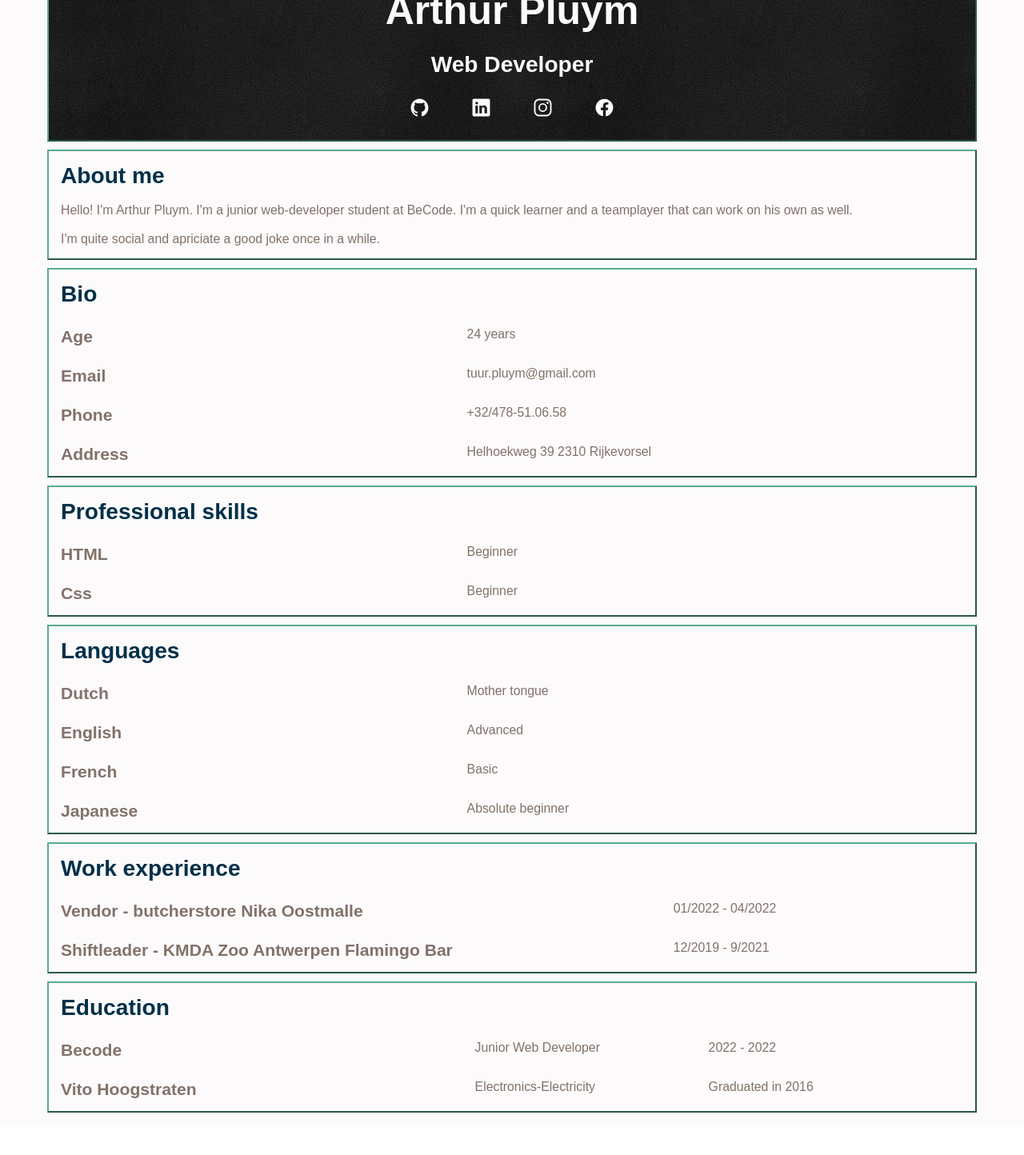
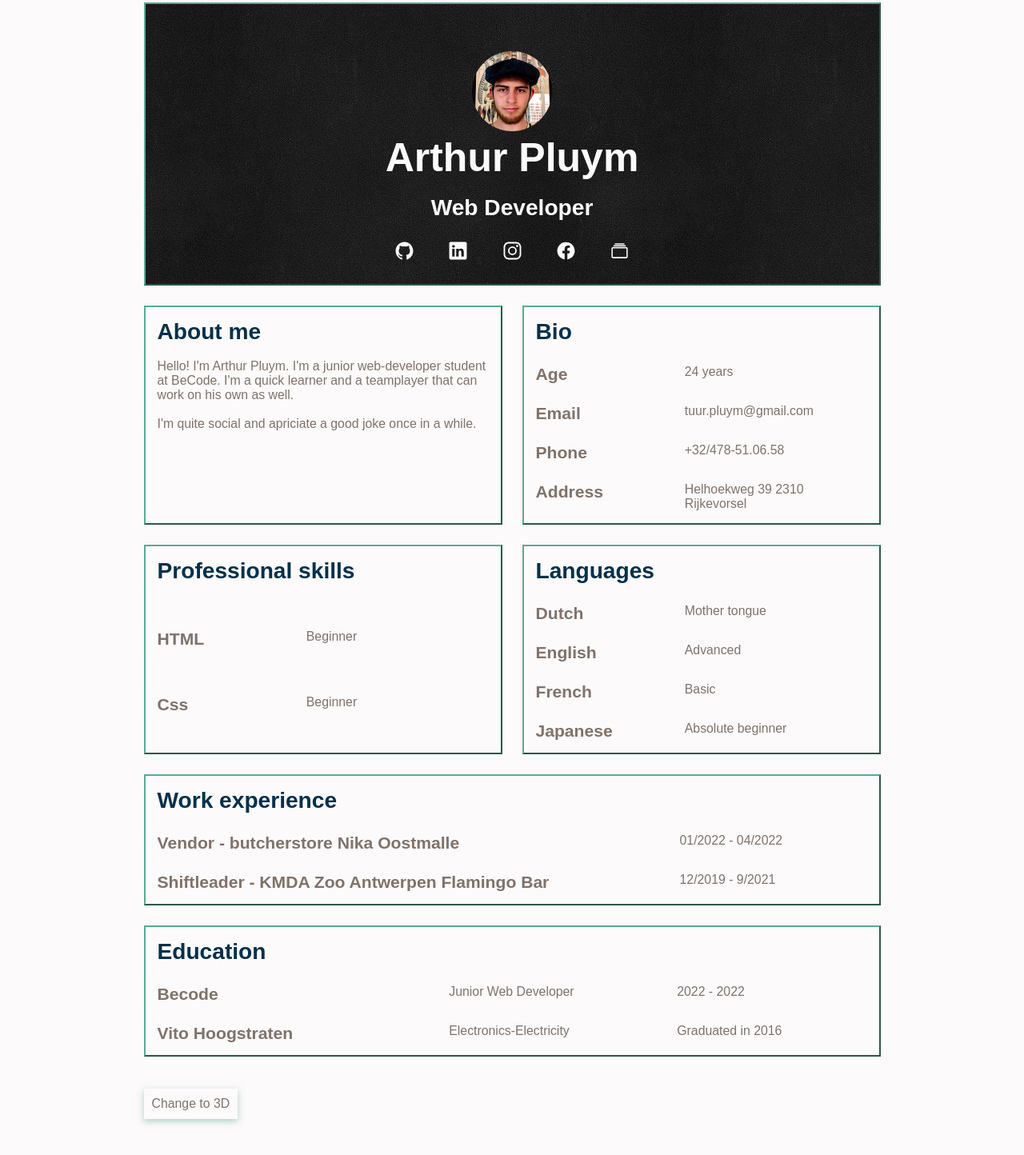
Before and after one commit to TheNewArthur/My-CV, a plain HTML site: page index.html in a window 1280 px wide. Shown: the part 172-1616 px from the top of the page at 80% size. Before the commit the page ends 1578 px from the top, so only its background shows below. Drawn offline with nearby package versions, Linux system fonts and the light colour scheme.

Commit message:
Added 3D button

```diff
--- a/index.html
+++ b/index.html
@@ -11,7 +11,7 @@
 <body>
 
     <div class="grid-container">
-        <div class="grid-item header">
+        <div class="grid-item header twoD">
             <img class="logo" src="pictures/roundProfilePic.png" alt="Arthur logo">
             <h1>Arthur Pluym</h1>
             <h2>Web Developer</h2>
@@ -20,13 +20,16 @@
                 <a class="icon" href="https://www.linkedin.com/in/arthur-pluym-0b7083181/" target="_blank"><ion-icon name="logo-linkedin"></ion-icon></a>
                 <a class="icon" href="https://www.instagram.com/arthurandhistory/" target="_blank"><ion-icon name="logo-instagram"></ion-icon></a>
                 <a class="icon" href="https://www.facebook.com/tuur.pluym/" target="_blank"><ion-icon name="logo-facebook"></ion-icon></a>
+
+                <a class="icon" href="#"><ion-icon name="albums-outline"></ion-icon></a>
             </nav>
+
         </div>
-        <div class="grid-item about-me">
+        <div class="grid-item about-me twoD">
             <h2>About me</h2>
             <p><br>Hello! I'm Arthur Pluym. I'm a junior web-developer student at BeCode. I'm a quick learner and a teamplayer that can work on his own as well. <br><br> I'm quite social and apriciate a good joke once in a while.</p>
         </div>
-        <div class="grid-item bio">
+        <div class="grid-item bio twoD">
             <h2 class="title">Bio</h2>
             <h3>Age</h3>
             <p>24 years</p>
@@ -37,14 +40,14 @@
             <h3>Address</h3>
             <p>Helhoekweg 39 2310 Rijkevorsel</p>
         </div>
-        <div class="grid-item skills">
+        <div class="grid-item skills twoD">
             <h2 class="title">Professional skills</h2>
             <h3>HTML</h3>
             <p>Beginner</p>
             <h3>Css</h3>
             <p>Beginner</p>
         </div>
-        <div class="grid-item languages">
+        <div class="grid-item languages twoD">
             <h2 class="title">Languages</h2>
             <h3>Dutch</h3>
             <p>Mother tongue</p>
@@ -55,14 +58,14 @@
             <h3>Japanese</h3>
             <p>Absolute beginner</p>
         </div>
-        <div class="grid-item experience">
+        <div class="grid-item experience twoD">
             <h2 class="title">Work experience</h2>
             <h3>Vendor - butcherstore Nika Oostmalle</h3>
             <p>01/2022 - 04/2022</p>
             <h3>Shiftleader - KMDA Zoo Antwerpen Flamingo Bar</h3>
             <p>12/2019 - 9/2021</p>
         </div>
-        <div class="grid-item education last-grid-item">
+        <div class="grid-item education last-grid-item twoD">
             <h2 class="title">Education</h2>
             <h3>Becode</h3>
             <p>Junior Web Developer</p>
@@ -71,10 +74,22 @@
             <p>Electronics-Electricity</p>
             <p>Graduated in 2016</p>
         </div>
+
+        <footer>
+            <button type="button" class="button-1 grid-item threeD" onclick="borderchange()">
+                <p class="button-text">Change to 3D</p>
+            </button>
+        </footer>
+        <!--a href="#" class="button">Show a 3D version</a-->
+
     </div>
+
+
+
 
     <script type="module" src="https://unpkg.com/ionicons@5.5.2/dist/ionicons/ionicons.esm.js"></script>
     <script nomodule src="https://unpkg.com/ionicons@5.5.2/dist/ionicons/ionicons.js"></script>
+    <script src="main.js"></script>
 
 </body>
 </html>
--- /dev/null
+++ b/main.js
@@ -0,0 +1,22 @@
+var items = document.querySelectorAll(".grid-item");
+var text = document.querySelector('.button-text');
+
+function borderchange() {
+
+    for(var i = 0; i < items.length; i++) {
+        if (items[i].classList.contains('threeD')){
+            items[i].classList.remove('threeD');
+            items[i].classList.add('twoD');
+        }
+        else {
+            items[i].classList.add('threeD');
+            items[i].classList.remove('twoD');
+        }
+    }
+
+    if (text.innerHTML == 'Change to 3D'){
+        text.innerHTML = 'Change to 2D';
+    }
+    else
+        text.innerHTML = 'Change to 3D';
+}
--- a/main.scss
+++ b/main.scss
@@ -3,6 +3,9 @@ $bordercolor: #5aaa95;
 $titlecolor: #003049;
 $textcolor: #81726a;
 $extracolor: #B30089;
+$nocolor: #00000000;
+$nocolor1: #5aaa950f;
+$nocolor2: #5aaa9544;
 
 $bordersize: 2px;
 $psize: 15.832px;
@@ -10,6 +13,11 @@ $h3size: 21.11px;
 $h2size: 28.139px;
 $rowgap: 25px;
 $columngap: 10px;
+
+$mobile: 412px;
+$tabletmin: 413px;
+$tablet: 810px;
+$laptop: 950px;
 
 
 * {
@@ -22,15 +30,15 @@ body{
     height: 100vh;
     justify-content: center;
     align-items: center;
+    background-color: $bgcolor;
 }
 
 .grid-container {
-    background-color: $bgcolor;
     font-family: Arial, Helvetica, sans-serif;
     display: grid;
     grid-template-columns: 45% 45%;
     grid-auto-rows: minmax(50px, auto);
-    grid-gap: 10px;
+    grid-gap: 25px;
     justify-content: center;
     align-content: center;
     overflow-x: hidden;
@@ -39,6 +47,33 @@ body{
 
 .grid-item {
     padding: 15px;
+}
+
+.button-1 {
+    grid-column: 1/-1;
+    display: inline-flex;
+    align-items: center;
+    justify-content: center;
+    padding: 10px;
+    //box-shadow: rgba(90, 170, 149, 0.5) 0px 3px 8px;
+    border: none;
+    outline: none;
+    background-color: $nocolor;
+    font-size: 25px;
+    overflow: hidden;
+    font-family: Arial, Helvetica, sans-serif;
+    font-weight: 500;
+    cursor: pointer;
+}
+
+.threeD {
+    box-shadow: rgba(90, 170, 149, 0.5) 0px 3px 8px;
+    //border: $bordersize outset $bordercolor;
+}
+
+.twoD {
+    //box-shadow: rgba(90, 170, 149, 0.5) 0px 3px 8px;
+    border: $bordersize outset $bordercolor;
 }
 
 .last-grid-item {
@@ -50,7 +85,8 @@ body{
     background-image: url(pictures/chalkboard.jpg);
     text-align: center;
     margin-top: 15px;
-    border: $bordersize outset $bordercolor;
+    //border: $bordersize outset $bordercolor;
+    //box-shadow: rgba(90, 170, 149, 0.5) 0px 3px 8px;
 
     nav {
         font-size: 25px;
@@ -72,14 +108,15 @@ body{
     }
 
     .logo{
-        margin-top: 20px;
+        margin-top: 5%;
         height: 100px;
     }
 }
 
 .about-me {
     grid-column: 1/-1;
-    border: $bordersize outset $bordercolor;
+    //border: $bordersize outset $bordercolor;
+    //box-shadow: rgba(90, 170, 149, 0.5) 0px 3px 8px;
 }
 
 .bio {
@@ -87,7 +124,8 @@ body{
     display: grid;
     grid-template-columns: 45% 45%;
     grid-row-gap: $rowgap;
-    border: $bordersize outset $bordercolor;
+    //border: $bordersize outset $bordercolor;
+    //box-shadow: rgba(90, 170, 149, 0.5) 0px 3px 8px;
 }
 
 .skills {
@@ -95,7 +133,8 @@ body{
     display: grid;
     grid-template-columns: 45% 45%;
     grid-row-gap: $rowgap;
-    border: $bordersize outset $bordercolor;
+    //border: $bordersize outset $bordercolor;
+    //box-shadow: rgba(90, 170, 149, 0.5) 0px 3px 8px;
 }
 
 .languages {
@@ -103,25 +142,34 @@ body{
     display: grid;
     grid-template-columns: 45% 45%;
     grid-row-gap: $rowgap;
-    border: $bordersize outset $bordercolor;
+    //border: $bordersize outset $bordercolor;
+    //box-shadow: rgba(90, 170, 149, 0.5) 0px 3px 8px;
 }
 
 .experience {
     grid-column: 1/-1;
     display: grid;
-    grid-template-columns: 67% 23%;
+    grid-template-columns: 72.5% 17.5%;
     grid-row-gap: $rowgap;
     grid-column-gap: $columngap;
-    border: $bordersize outset $bordercolor;
+    //border: $bordersize outset $bordercolor;
+    //box-shadow: rgba(90, 170, 149, 0.5) 0px 3px 8px;
 }
 
 .education {
     grid-column: 1/-1;
     display: grid;
-    grid-template-columns: 45% 25% 20%;
+    grid-template-columns: 40% 31% 19%;
     grid-row-gap: $rowgap;
     grid-column-gap: $columngap;
-    border: $bordersize outset $bordercolor;
+    //border: $bordersize outset $bordercolor;
+    //box-shadow: rgba(90, 170, 149, 0.5) 0px 3px 8px;
+}
+
+footer {
+    grid-column: 1/-1;
+    justify-content: center;
+    align-items: center;
 }
 
 p {
@@ -156,3 +204,40 @@ nav a {
 header h2 {
     color: $bgcolor;
 }
+
+.button-1:hover {
+    background-color: $nocolor1;
+}
+.button-1:active {
+    background-color: $nocolor2;
+}
+
+.button-name, .button-icon {
+    color: $textcolor;
+    padding: 0 25px;
+    display: inline-flex;
+}
+
+@media (min-width: $laptop){        //DT
+    .grid-container {
+        grid-template-columns: 35% 35%;
+        padding-top: 12.5%;
+        padding-bottom: 12.5%;
+    }
+
+    .about-me {
+        grid-column: 1/2;
+    }
+
+    .bio {
+        grid-column: 2/-1;
+    }
+
+    .skills {
+        grid-column: 1/2;
+    }
+
+    .languages {
+        grid-column: 2/-1;
+    }
+}
```
Also changed, not shown: main.css, 1 other file.
